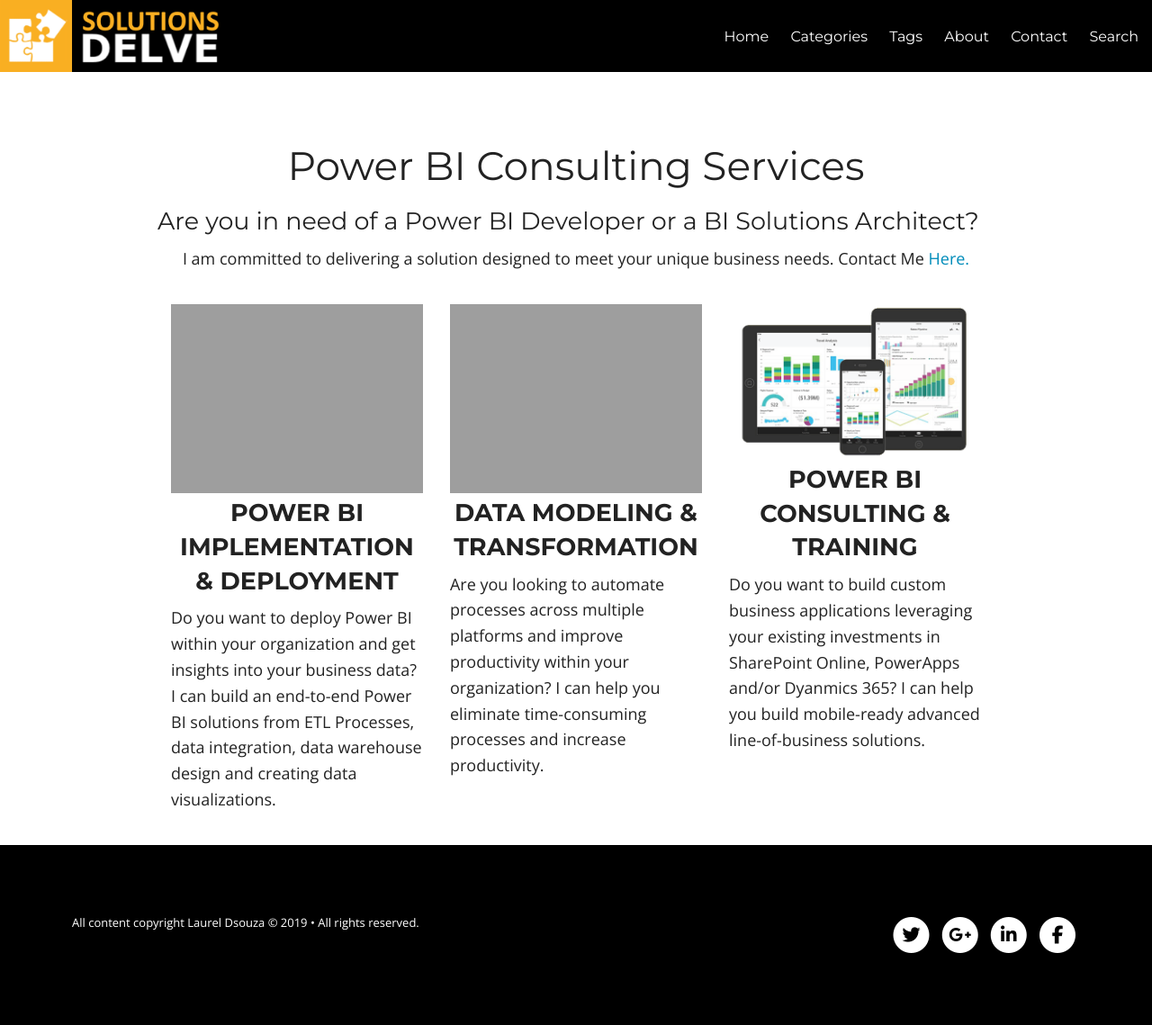
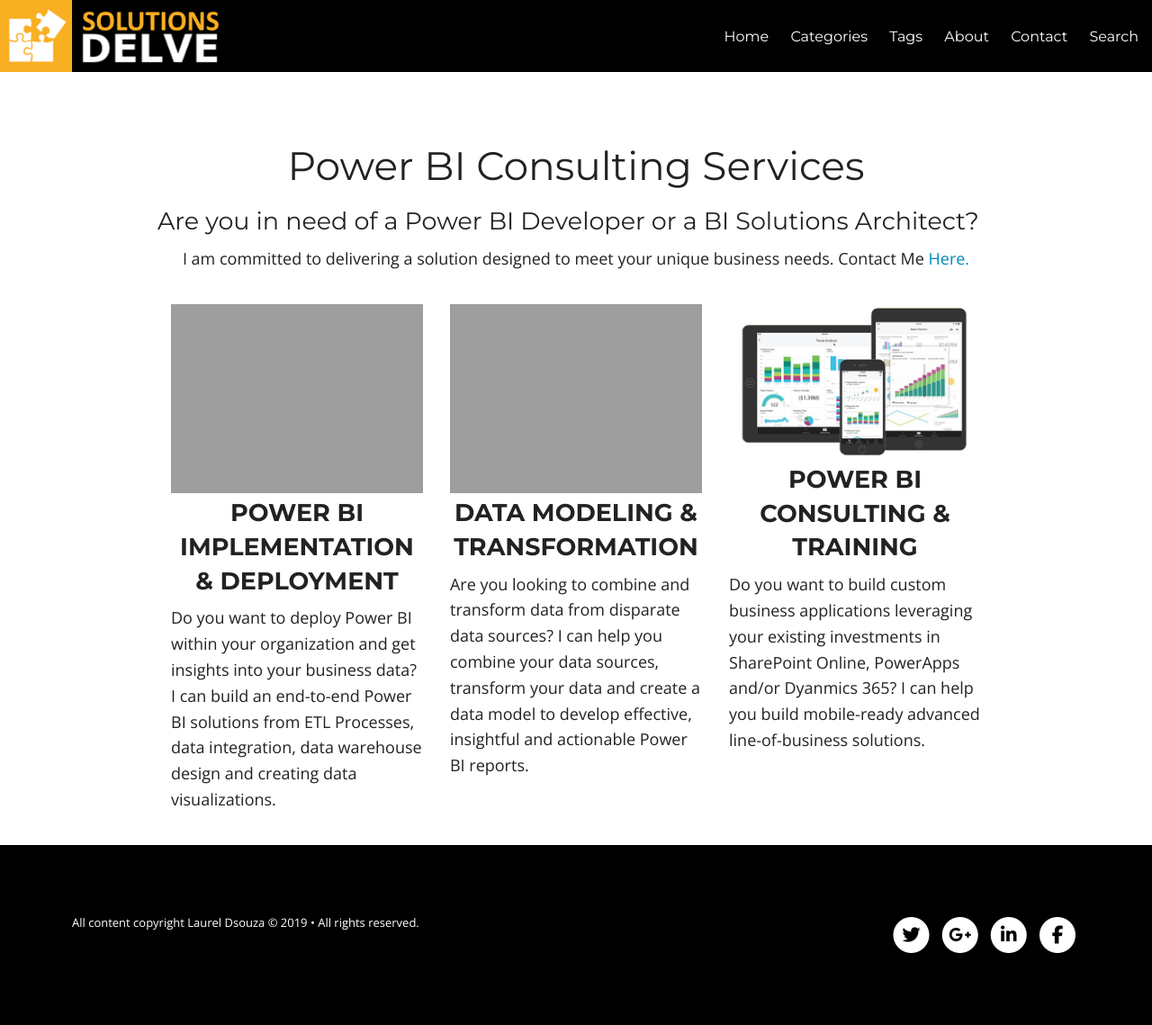
Before and after one commit to ldsouza/ldsouza.github.io, a Jekyll site: the page built from powerbi.md, in a window 1280 px wide. Shown: the whole page at 90% size. Built offline with Jekyll 4.4.1, drawn with Linux system fonts in a browser that asks for light colours; nearby versions of some CDN libraries; library files that are not in the unit come from our copies.

Commit message:
Update powerbi.html

```diff
--- a/_includes/powerbi.html
+++ b/_includes/powerbi.html
@@ -34,8 +34,8 @@
           <div class="small-12 medium-4 large-4 columns">
              <img src="{{ site.url }}/images/services/powerbi4.png" alt="IT DELVE">
           <h3 class="title">Data Modeling & Transformation </h3>
-          <p>Are you looking to automate processes across multiple platforms and improve productivity within your organization?
-            I can help you eliminate time-consuming processes and increase productivity.</p>
+          <p>Are you looking to combine and transform data from disparate data sources?
+            I can help you combine your data sources, transform your data and create a data model to develop effective, insightful and actionable Power BI reports.</p>
         </div>
 
 
```
